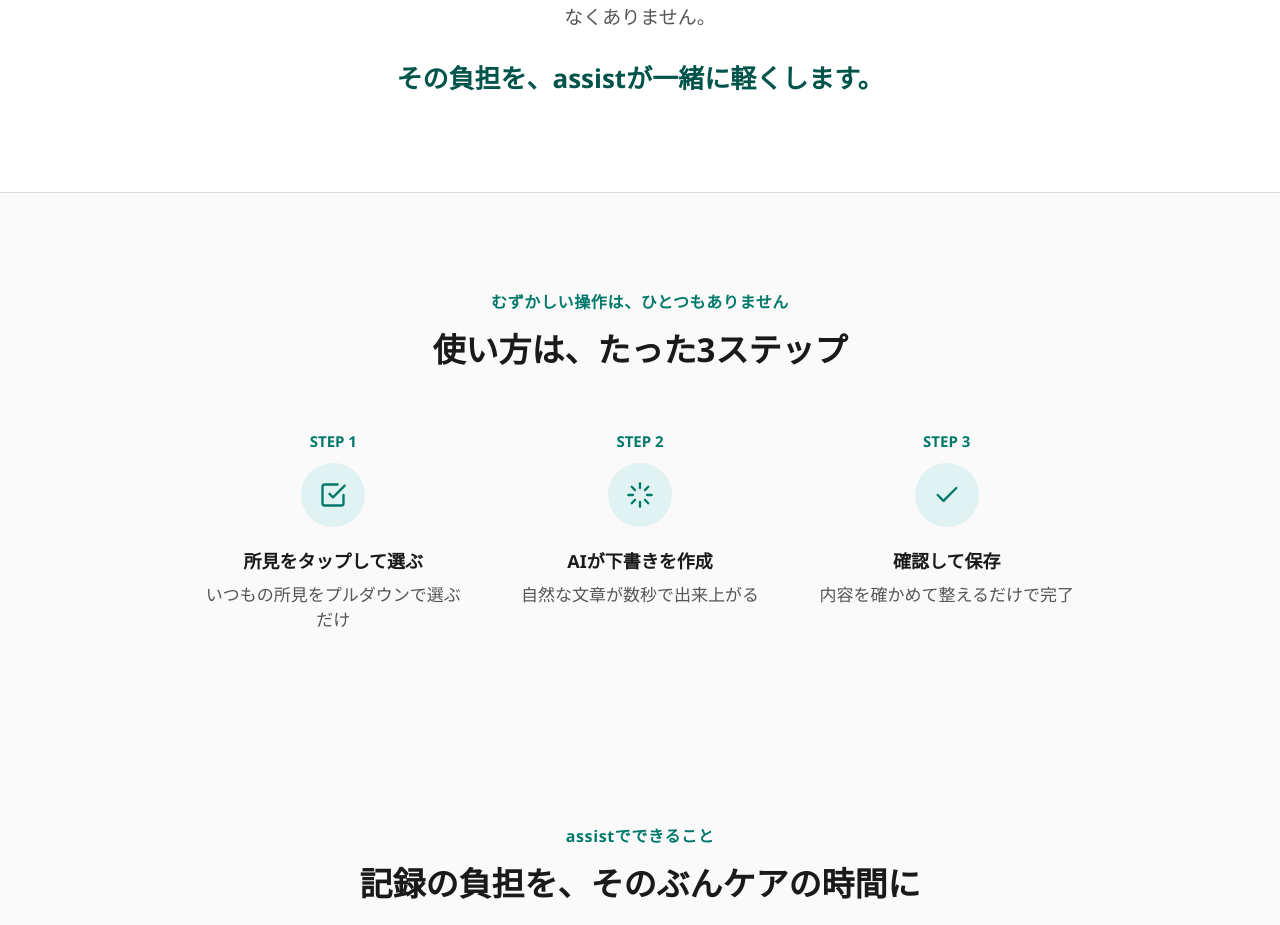
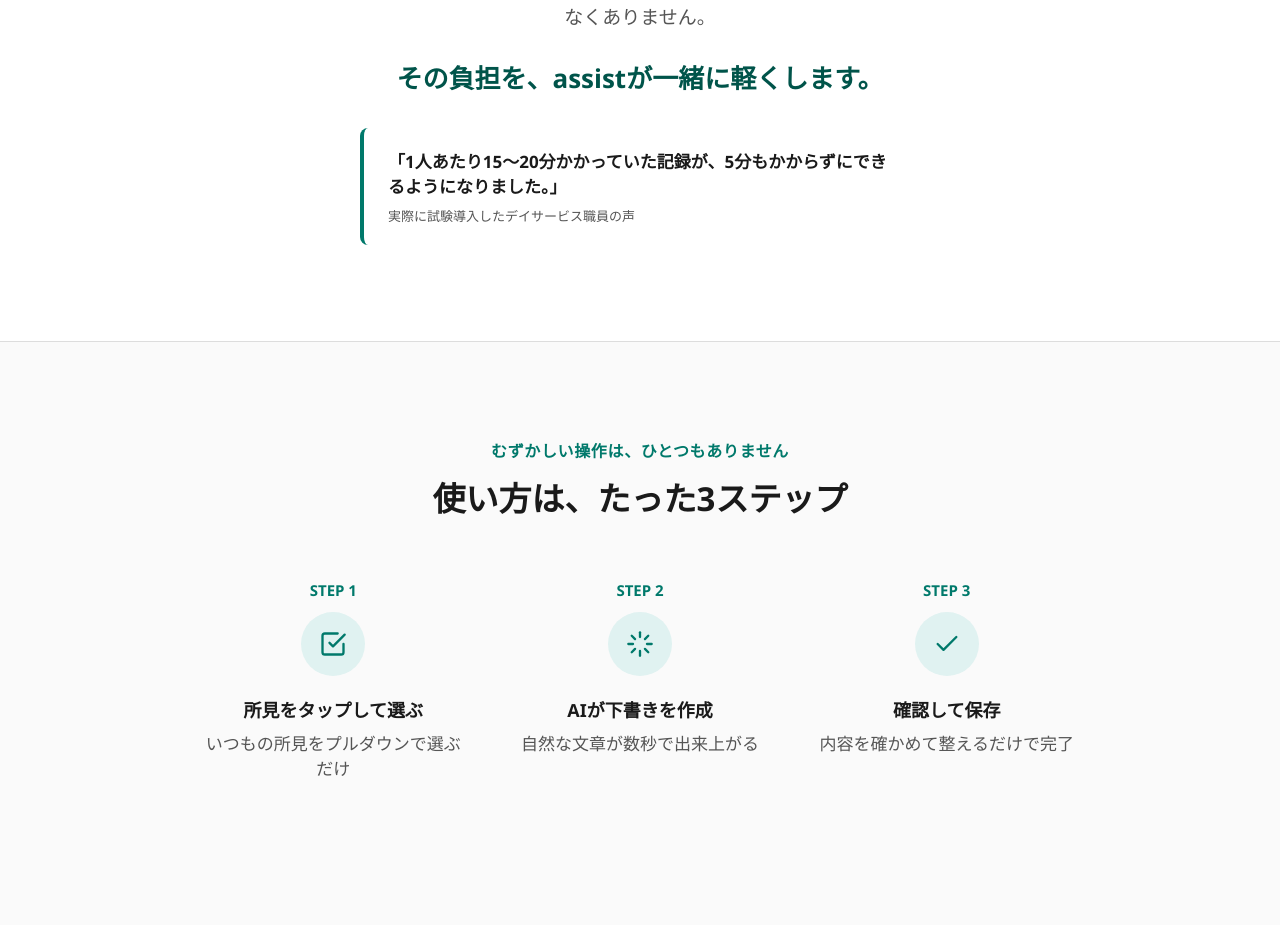
Before and after one commit to goldenglow1991-bot/monitoring_app_web, a React (Vite) app: page / in a window 1280 px wide. Shown: the part 1047-1972 px from the top of the page. Built offline with nearby package versions, Linux system fonts and the light colour scheme; no server answers.

Commit message:
LP共感セクションに試験導入スタッフの声(時間短縮の実例)を追加

```diff
--- a/src/App.css
+++ b/src/App.css
@@ -894,6 +894,17 @@
 .lp-hero-note { margin-top: 16px; font-size: 15px; color: var(--teal); font-weight: 700; }
 
 .lp-empathy-bridge { margin: 28px 0 0 0; font-weight: 700; color: var(--teal-dark); font-size: 26px; }
+.lp-testimonial {
+  margin: 32px auto 0;
+  max-width: 560px;
+  background: #fff;
+  border-left: 4px solid var(--teal);
+  border-radius: 8px;
+  padding: 20px 24px;
+  text-align: left;
+}
+.lp-testimonial-quote { font-size: 17px; font-weight: 700; margin: 0; }
+.lp-testimonial-source { margin-top: 8px; font-size: 13px; color: var(--text-muted); }
 
 .lp-steps { display: flex; gap: 40px; justify-content: center; text-align: center; }
 .lp-step { flex: 1; }
--- a/src/LandingPage.tsx
+++ b/src/LandingPage.tsx
@@ -56,6 +56,12 @@ export function LandingPage({
             介護の現場では、ケアそのものより記録の時間に追われてしまうことが少なくありません。
           </p>
           <p className="lp-empathy-bridge">その負担を、assistが一緒に軽くします。</p>
+          <div className="lp-testimonial">
+            <p className="lp-testimonial-quote">
+              「1人あたり15〜20分かかっていた記録が、5分もかからずにできるようになりました。」
+            </p>
+            <div className="lp-testimonial-source">実際に試験導入したデイサービス職員の声</div>
+          </div>
         </div>
       </div>
 
```
